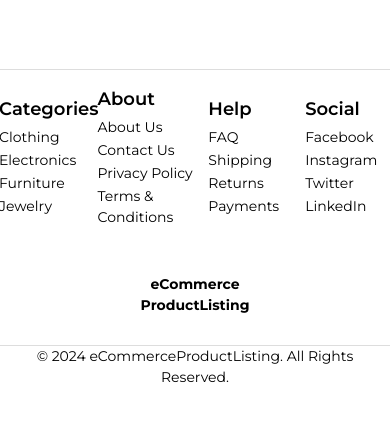
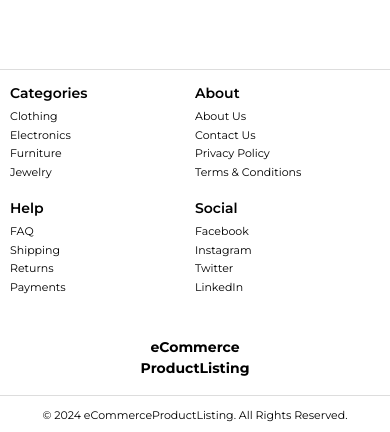
Before and after one commit to saintyusuf/case-eCommerceProductListing, a React (Create React App) app: page / in a window 390 px wide. Shown: the part 418-850 px from the top of the page. Built offline with nearby package versions, Linux system fonts and the light colour scheme; no server answers.

Commit message:
FIX: footer responsive

```diff
--- a/src/layout/footer.layout.tsx
+++ b/src/layout/footer.layout.tsx
@@ -93,26 +93,26 @@ const FooterLayout = () => {
 
   return (
     <Box w="100%" borderTop="1px" borderColor="var(--borderColor)" display="flex" flexDir="column">
-      <Box display="flex" flexDir="row" alignItems="center" w="100%" maxW="1440px" h="175px" margin="0 auto auto auto">
+      <Box display="flex" flexDir="row" flexWrap="wrap" alignItems="center" w="100%" maxW="1440px" h={{mobile: "250px", desktop: "175px"}} margin="0 auto auto auto" p={{mobile: "10px 10px", desktop: 0}}>
         {links.map((link:typeof links[0],i:any)=>(
-          <Box key={i} w="25%" display="flex" justifyContent="center">
-            <Box>
-              <Text fontSize="18px" fontWeight="600" mb="4px">{link.title}</Text>
+          <Box key={i} w={{mobile: "50%", desktop: "25%"}} display="flex" justifyContent={{mobile: "start", desktop: "center"}}>
+            <Box mb={{mobile: "10px", desktop: "initial"}}>
+              <Text fontSize={{mobile: "14px", desktop: "18px"}} fontWeight="600" mb="4px">{link.title}</Text>
               <Box display="flex" flexDir="column">
                 {link.sublinks.map((sublink:typeof links[0]["sublinks"][0],j:any)=>(
-                  <Text as={Link} to={sublink.url} key={j} fontSize="14px" mb="2px" _hover={{textDecor: "underline"}}>{sublink.title}</Text>
+                  <Text as={Link} to={sublink.url} key={j} fontSize={{mobile: "11px", desktop: "14px"}} mb="2px" _hover={{textDecor: "underline"}}>{sublink.title}</Text>
                 ))}
               </Box>
             </Box>
           </Box>
         ))}
       </Box>
-      <Box h="100px" display="flex" alignItems="center">
+      <Box h={{mobile: "75px", desktop: "100px"}} display="flex" alignItems="center">
         <LogoComponent/>
       </Box>
       <Box borderTop="1px solid var(--borderColor)" h="40px" display="flex" alignItems="center">
         <Box w="100%" maxW="1440px" margin="auto" px="10px">
-          <Text fontSize="14px" textAlign="center">© 2024 eCommerceProductListing. All Rights Reserved.</Text>
+          <Text fontSize={{mobile: "11px", desktop: "14px"}} textAlign="center">© 2024 eCommerceProductListing. All Rights Reserved.</Text>
         </Box>
       </Box>
     </Box>
```
